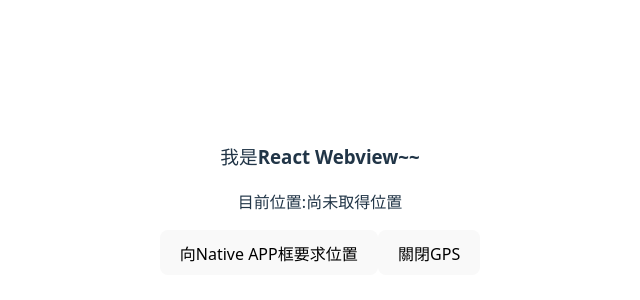
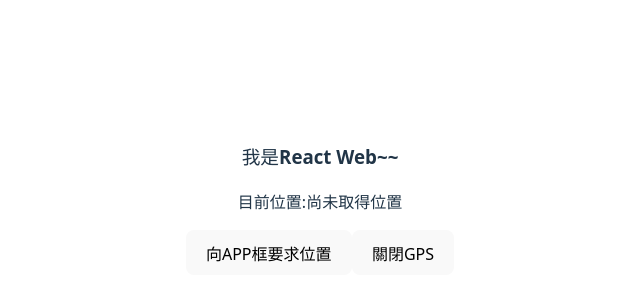
Before and after one commit to lucie0417/react-webview-test, a React (Vite) app: page / in a window 1280 px wide. Shown: the part 200-500 px from the top of the page, without its empty margins (320-960 px from the left). Built offline with nearby package versions, Linux system fonts and the light colour scheme.

Commit message:
調整框和Web溝通流程

```diff
--- a/src/App.tsx
+++ b/src/App.tsx
@@ -4,18 +4,20 @@
 function App() {
   const [location, setLocation] = useState<{ latitude: number, longitude: number } | null>(null);
 
+  useEffect(() => {
+    const gpsStatus = localStorage.getItem('GPS_ENABLED');
+    if (gpsStatus === 'true') requestInitLocation();
 
-  useEffect(() => {
     const handleMessage = (e: MessageEvent) => {
       try {
         const data = JSON.parse(e.data);
 
-        if (data.type === 'INIT_LOCATION') {
+        if (data.type === 'LOCATION_INFO') {
           setLocation({
             latitude: data.latitude,
             longitude: data.longitude,
           });
-          alert(`Web Init取得座標 ${JSON.stringify(e.data)}`);
+          alert(`LOCATION_INFO ${JSON.stringify(e.data)}`);
         }
       } catch (error) {
         console.error('Native訊息錯誤', error);
@@ -27,35 +29,46 @@
   }, []);
 
 
-  const sendMsgToNative = () => {
-    const msg = JSON.stringify({ type: 'UPDATE_LOCATION_FROM_WEB', content: '重取座標~~~' });
-    if ((window as any).ReactNativeWebView) {
-      (window as any).ReactNativeWebView.postMessage(msg);
-    } else {
-      alert('sendMsgToNative Failed!');
-    }
+  // 通知APP取得初始定位
+  const requestInitLocation = () => {
+    const payload = {
+      action: 'GET_INIT_LOCATION',
+      content: '請求進行初始定位!'
+    };
+    (window as any).ReactNativeWebView?.postMessage(JSON.stringify(payload));
   }
 
+  // 重取座標
+  const updateLocation = () => {
+    const payload = {
+      action: 'UPDATE_LOCATION',
+      content: '重取座標!'
+    };
+    (window as any).ReactNativeWebView?.postMessage(JSON.stringify(payload));
+  }
+
+  // 關閉GPS
   const turnOffGPS = () => {
-    const msg = JSON.stringify({ type: 'GPS_OFF_FROM_WEB', content: '關閉GPS!' });
-    if ((window as any).ReactNativeWebView) {
-      (window as any).ReactNativeWebView.postMessage(msg);
-    } else {
-      alert('turnOffGPS Failed!');
-    }
+    const payload = {
+      action: 'GPS_OFF',
+      content: '關閉GPS!'
+    };
+    (window as any).ReactNativeWebView?.postMessage(JSON.stringify(payload));
+
+    localStorage.setItem('GPS_ENABLED', 'false');
   }
 
   return (
     <>
       <div>
-        <h3>我是React Webview~~</h3>
+        <h3>我是React Web~~</h3>
         <p>
           目前位置:
           {location ? (
             <span> [{location?.longitude} , {location?.latitude}]</span>
           ) : '尚未取得位置'}
         </p>
-        <button onClick={sendMsgToNative}>向Native APP框要求位置</button>
+        <button onClick={updateLocation}>向APP框要求位置</button>
         <button onClick={turnOffGPS}>關閉GPS</button>
       </div>
     </>
```
